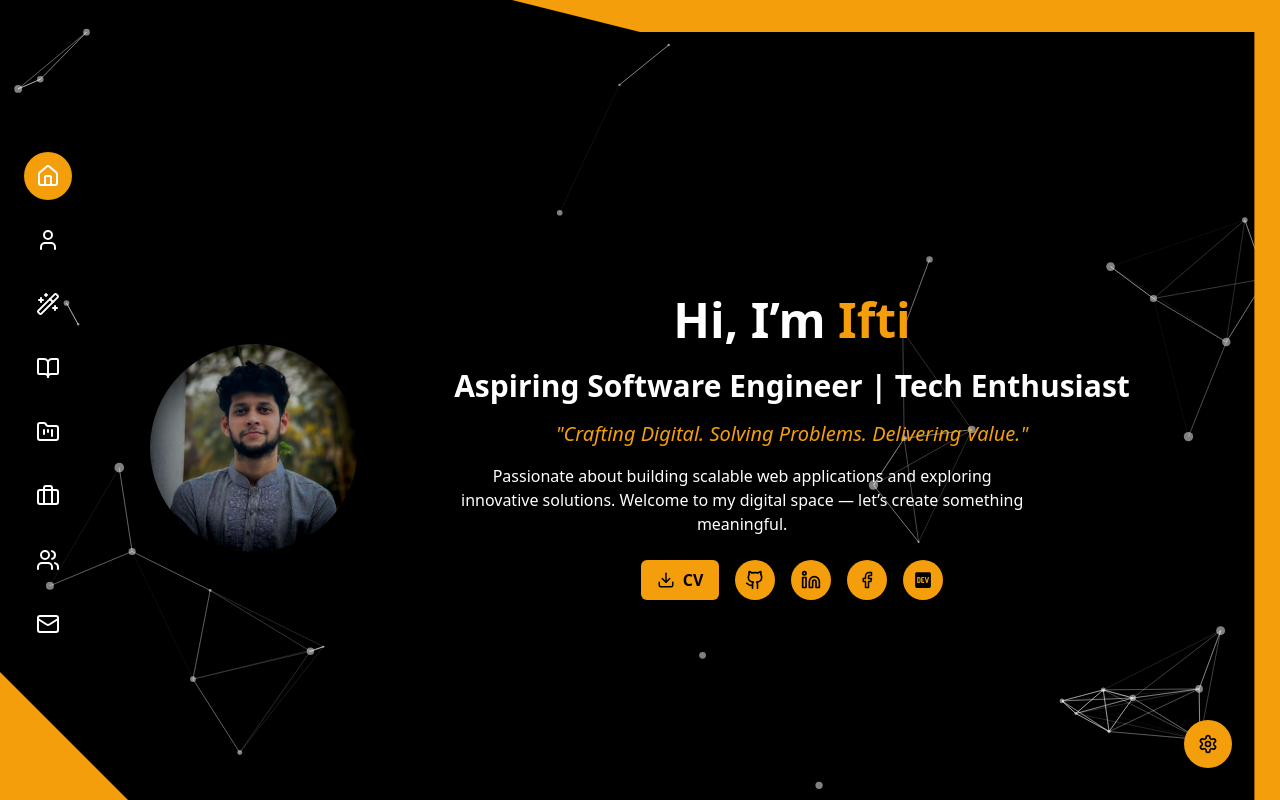
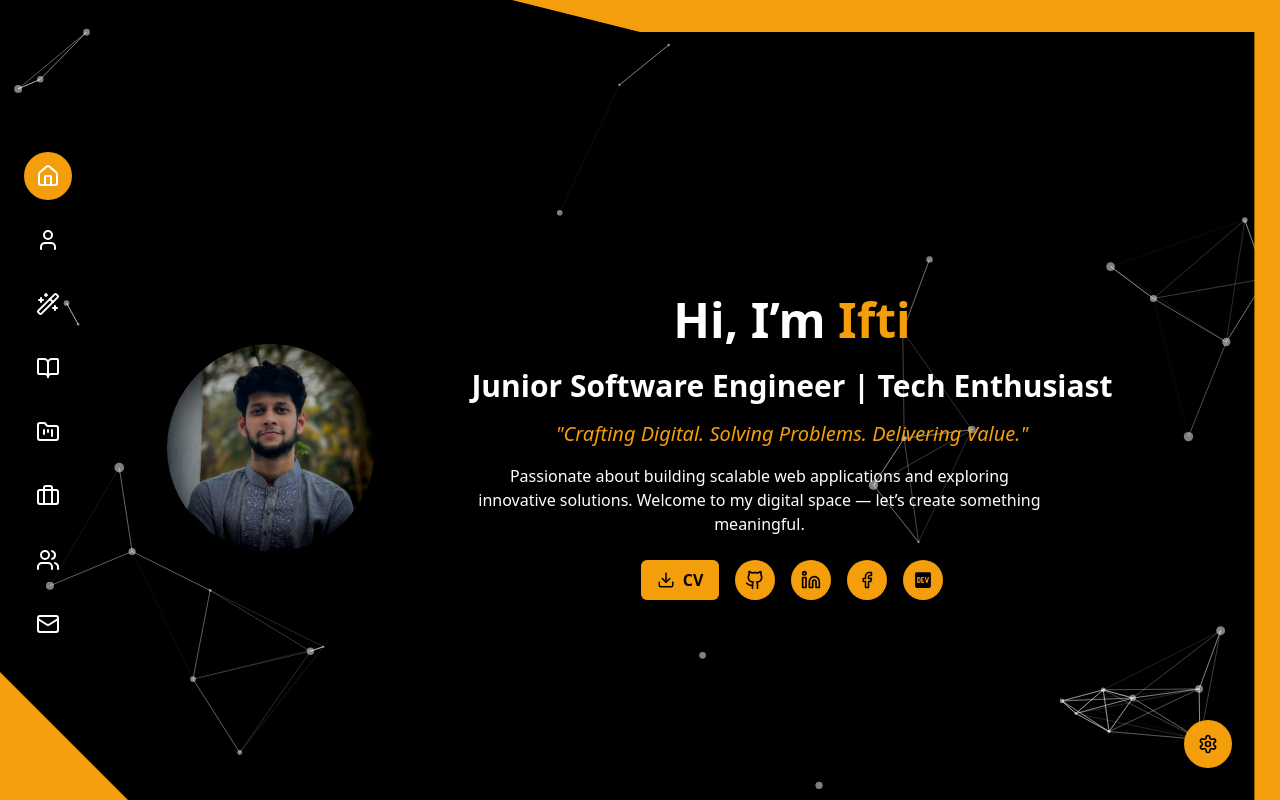
Before and after one commit to ImamIfti056/imamifti056.github.io, a React (Vite) app: page / in a window 1280 px wide. Built offline with nearby package versions, Linux system fonts and the light colour scheme.

Commit message:
Update Intro.jsx

```diff
--- a/src/components/Intro.jsx
+++ b/src/components/Intro.jsx
@@ -92,7 +92,7 @@ const Intro = () => {
         custom={2}
         transition={{ duration: 0.6 }}
       >
-        Aspiring Software Engineer | Tech Enthusiast
+        Junior Software Engineer | Tech Enthusiast
       </motion.h2>
       <motion.h3
         className="text-lg md:text-xl font-medium italic text-center mb-4 text-[var(--primary-bg)]"
```
